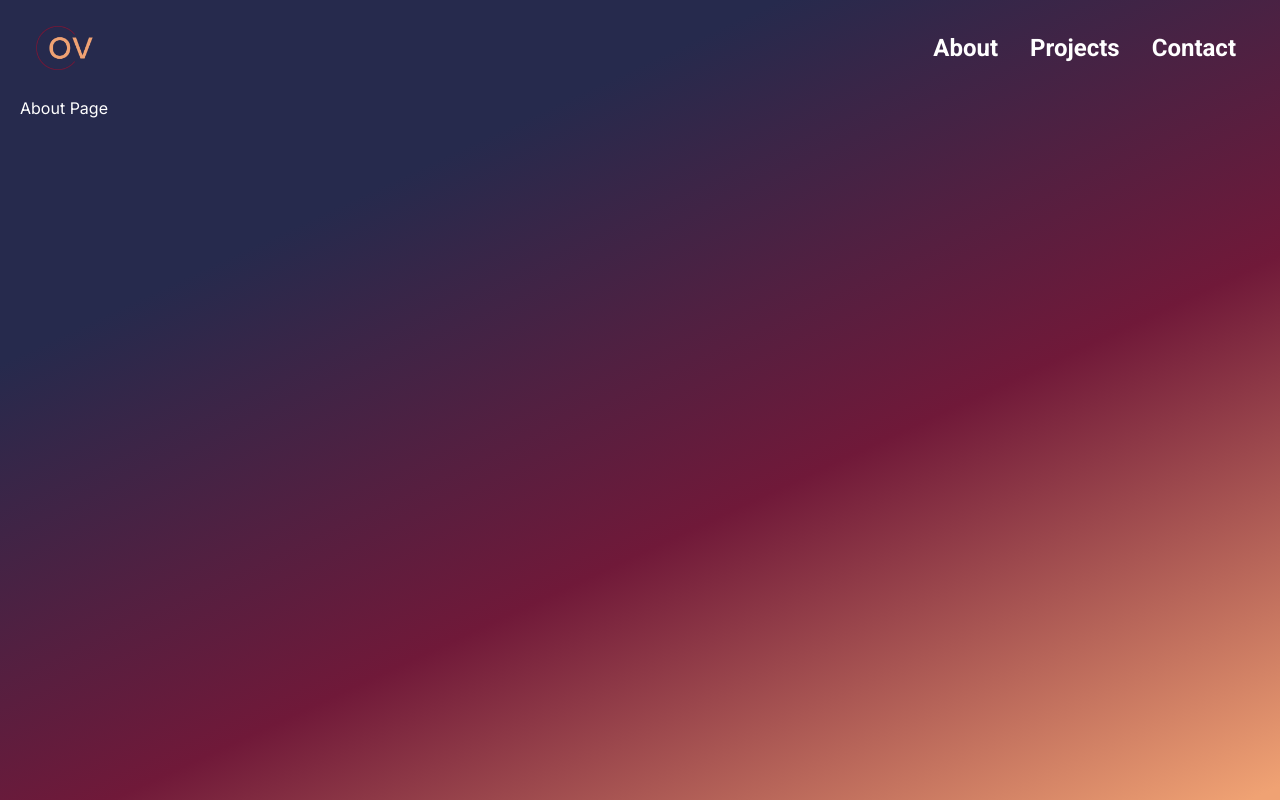
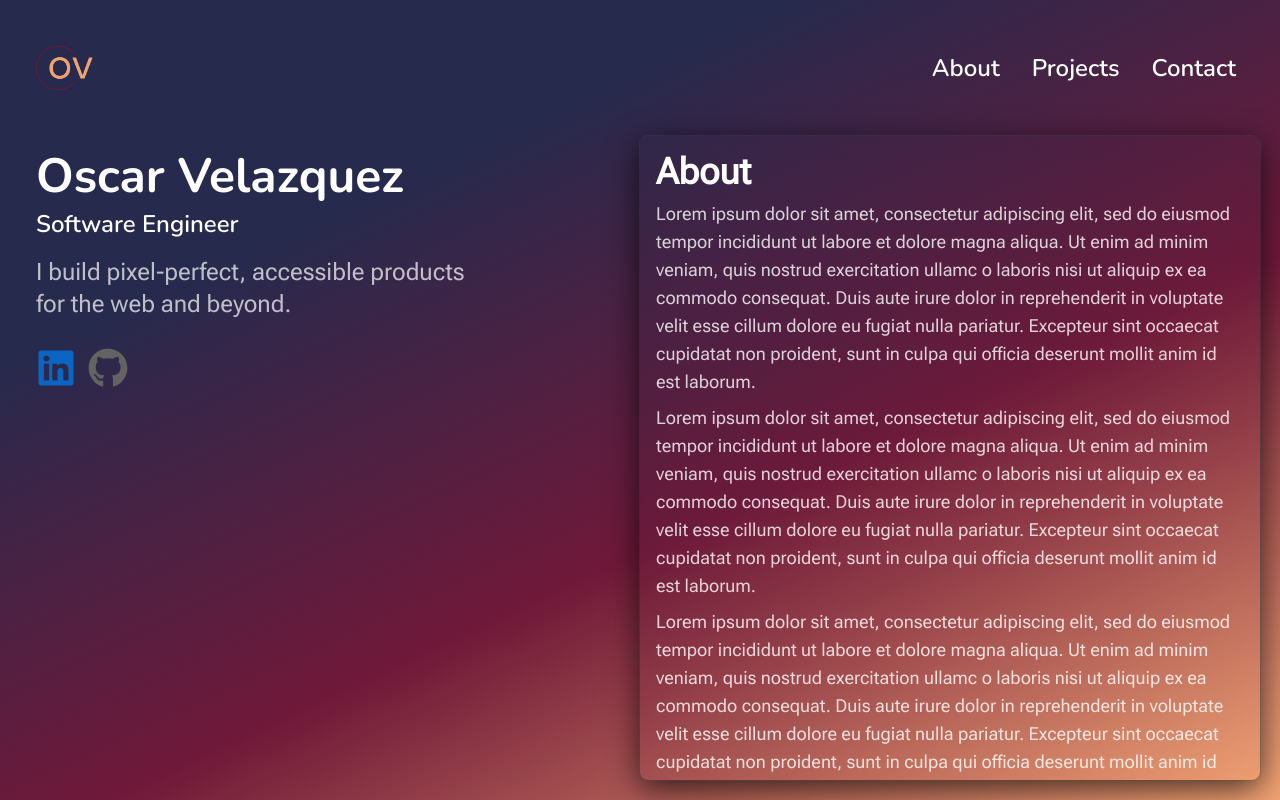
Before and after one commit to oscarvel821/web-portfolio, a Next.js app: page /about in a window 1280 px wide. Built offline with nearby package versions, Linux system fonts and the light colour scheme.

Commit message:
Created about page

```diff
--- a/package.json
+++ b/package.json
@@ -9,6 +9,7 @@
     "lint": "next lint"
   },
   "dependencies": {
+    "@types/react-icons": "^3.0.0",
     "next": "14.0.4",
     "react": "^18",
     "react-dom": "^18",
--- /dev/null
+++ b/src/app/Hero.tsx
@@ -0,0 +1,18 @@
+import SocialMediaIcons from "@/components/navbar/links/socialMediaIcons/SocialMediaIcons";
+import Link from "next/link"
+
+const Hero = () => {
+    return (
+        <div className="w-full md:w-3/4 md:pb-5 md:mb-20">
+            <h1 className="text-5xl font-Nunito my-5">Welcome, My Name is Oscar Velazquez</h1>
+            <h3 className="text-lg my-5">I am a dedicated software engineer with a specialized interest in the realms of web development, machine learning, and video game programming.</h3>
+            <h3 className="text-lg my-5">My professional journey is fueled by a commitment to pushing the boundaries of technology, whether it's building responsive web applications, exploring the frontiers of machine learning algorithms, or crafting immersive experiences in the world of video game development. Feel free to <Link className="font-bold" href="contact">Contact Me</Link>.</h3>
+            <div className="text-lg my-8">
+                <Link className="bg-[#F0A273] rounded-xl p-3 outline outline-1 outline-[#262A4D] shadow hover:shadow-lg hover:bg-[#D18B4D] active:bg-[#B47634]" href="/about">Read More About Me</Link>
+            </div>
+            <SocialMediaIcons/>
+        </div>
+    )
+}
+
+export default Hero;
--- a/src/app/about/page.tsx
+++ b/src/app/about/page.tsx
@@ -1,9 +1,44 @@
+import SocialMediaIcons from "@/components/navbar/links/socialMediaIcons/SocialMediaIcons";
+import Schools from "@/components/education/Schools";
+import Skills from "@/components/skills/Skills";
+import { FaLongArrowAltRight } from "react-icons/fa"
+
 const AboutPage = () => {
-  return (
-    <main className="">
-      About Page
-    </main>
-  )
+    return (
+      <main className="p-4 grow flex flex-col md:flex-row md:relative">
+        <div className="flex flex-col font-Nunito md:w-1/2">
+          <h1 className="text-5xl font-bold">Oscar Velazquez</h1>
+          <h2 className="text-2xl my-2">Software Engineer</h2>
+          <h2 className="w-3/4 text-2xl my-2 font-RobotoFlex text-opacity-70">I build pixel-perfect, accessible products for the web and beyond.</h2>
+          {/* <ul>
+            <li>About</li>
+            <li>Education</li>
+            <li>Skills</li>
+          </ul> */}
+          <SocialMediaIcons/>
+        </div>
+        <div className="p-4 glass outline outline-1 outline-slate-600/30 rounded-lg flex flex-col md:w-1/2 md:absolute md:top-0 md:bottom-5 md:right-0 md:overflow-scroll">
+          <section className="flex flex-col font-RobotoFlex text-lg">
+            <h2 className="text-4xl font-bold mb-2">About</h2>
+            <p className="mb-2 text-opacity-80">Lorem ipsum dolor sit amet, consectetur adipiscing elit, sed do eiusmod tempor incididunt ut labore et dolore magna aliqua. Ut enim ad minim veniam, quis nostrud exercitation ullamc o laboris nisi ut aliquip ex ea commodo consequat. Duis aute irure dolor in reprehenderit in voluptate velit esse cillum dolore eu fugiat nulla pariatur. Excepteur sint occaecat cupidatat non proident, sunt in culpa qui officia deserunt mollit anim id est laborum.</p>
+            <p className="mb-2 text-opacity-80">Lorem ipsum dolor sit amet, consectetur adipiscing elit, sed do eiusmod tempor incididunt ut labore et dolore magna aliqua. Ut enim ad minim veniam, quis nostrud exercitation ullamc o laboris nisi ut aliquip ex ea commodo consequat. Duis aute irure dolor in reprehenderit in voluptate velit esse cillum dolore eu fugiat nulla pariatur. Excepteur sint occaecat cupidatat non proident, sunt in culpa qui officia deserunt mollit anim id est laborum.</p>
+            <p className="text-opacity-80">Lorem ipsum dolor sit amet, consectetur adipiscing elit, sed do eiusmod tempor incididunt ut labore et dolore magna aliqua. Ut enim ad minim veniam, quis nostrud exercitation ullamc o laboris nisi ut aliquip ex ea commodo consequat. Duis aute irure dolor in reprehenderit in voluptate velit esse cillum dolore eu fugiat nulla pariatur. Excepteur sint occaecat cupidatat non proident, sunt in culpa qui officia deserunt mollit anim id est laborum.</p>
+          </section>
+          <section className="mt-5">
+            <h2 className="text-4xl font-bold mb-2 font-RobotoFlex">Education</h2>
+            <Schools/>
+          </section>
+          <section className="mt-5">
+            <h2 className="text-4xl font-bold mb-2 font-RobotoFlex">Skills</h2>
+            <Skills/>
+            <div className="mt-5 inline-flex items-center cursor-pointer hover:scale-105 transform transition-transform">
+              <span className="text-xl me-1">View Full Resume </span>
+              <FaLongArrowAltRight size={40} />
+            </div>
+          </section>
+        </div>
+      </main>
+    )
 }
 
 export default AboutPage;
--- a/src/app/page.tsx
+++ b/src/app/page.tsx
@@ -1,9 +1,12 @@
-import Image from 'next/image'
+import Hero from '@/app/Hero'
 
-export default function Home() {
+const Home = () => {
   return (
-    <main className="p-4">
-      Home Page
+    <main className="p-4 grow md:flex md:justify-center md:items-center">
+      <Hero/>
     </main>
   )
 }
+
+
+export default Home;
--- /dev/null
+++ b/src/components/education/Schools.tsx
@@ -0,0 +1,54 @@
+interface school {
+    name: string;
+    start_year: string;
+    end_year : string;
+    city: string;
+    state : string;
+    degree : string;
+    gpa : string;
+}
+
+const Schools = () => {
+
+    const schools : school[] = [
+        {
+            name : "New Jersey Institute of Technology",
+            start_year : "2019",
+            end_year : "Present",
+            city : "Newark",
+            state : "NJ",
+            degree : "Bachelor of Science in Computer Science",
+            gpa : "3.4"
+        },
+        {
+            name : "Ocean County College",
+            start_year : "2019",
+            end_year : "2021",
+            city : "Toms River",
+            state : "NJ",
+            degree : "Associate of Science in Computer Science",
+            gpa : "3.4"
+        }
+    ]
+
+
+    return (
+        <div>
+            {schools.map((s, index) => (
+                <div className="flex font-RobotoFlex my-5">
+                    <div key={`school-${index}`} className="text-md text-opacity-80 w-1/5">
+                        <p className="p-1">{`${s.start_year} - ${s.end_year}`}</p>
+                    </div>
+                    <div className="ms-5">
+                        <h3 className="text-2xl font-bold">{s.name}</h3>
+                        <h4 className="text-lg my-3 text-opacity-80">{`${s.city}, ${s.state}`}</h4>
+                        <h4 className="text-lg my-3 text-opacity-80">{s.degree}</h4>
+                        <h4 className="text-lg my-3 text-opacity-80">{`GPA ${s.gpa}`}</h4>
+                    </div>
+                </div>
+            ))}
+        </div>
+    )
+}
+
+export default Schools;
--- a/src/components/navbar/Navbar.tsx
+++ b/src/components/navbar/Navbar.tsx
@@ -14,7 +14,7 @@ const Navbar : FC = () => {
     }
 
     return (
-        <nav>
+        <nav className='my-5'>
              <div className='flex flex-wrap items-center justify-between p-4'>
                 <div className=''>
                     <Link onClick={() => setCollapse(false)} href="/">
@@ -24,7 +24,7 @@ const Navbar : FC = () => {
                 <div onClick={onCollapse} className='md:hidden cursor-pointer hover:bg-slate-500 hover:rounded hover:bg-opacity-20 active:scale-90'>
                     <RxHamburgerMenu size={40}/>
                 </div>
-                <div className={`${collapse ? "" : "hidden"} w-full my-2 outline outline-1 outline-slate-600 rounded shadow-xl md:block md:w-auto md:outline-none md:shadow-none font-Roboto`}>
+                <div className={`${collapse ? "" : "hidden"} w-full my-2 outline outline-1 outline-slate-600 rounded shadow-xl md:block md:w-auto md:outline-none md:shadow-none font-Nunito`}>
                     <ul className='flex flex-col items-center bg-gray-800 bg-opacity-30 p-2 md:flex-row md:space-x-8 md:bg-inherit'>
                         <Links handleCollapse={() => setCollapse(false)}/>
                     </ul>
--- a/src/components/navbar/links/Links.tsx
+++ b/src/components/navbar/links/Links.tsx
@@ -32,7 +32,7 @@ const Links : FC<props> = ({handleCollapse} : props) => {
     return (
         <>
             {links.map((l, index) => (
-                <li className='text-xl my-2 md:text-2xl md:my-0'>
+                <li key={index} className='text-xl my-2 md:text-2xl md:my-0'>
                     <Link onClick={handleCollapse} className='hover:text-[#F0A273]' href={l.path} key={index}>{l.title}</Link>
                 </li>
             ))}
--- /dev/null
+++ b/src/components/navbar/links/socialMediaIcons/SocialMediaIcons.tsx
@@ -0,0 +1,36 @@
+import { ReactNode } from "react";
+import { FaLinkedin, FaGithub } from "react-icons/fa";
+
+interface SocialMediaLinks {
+    title: string;
+    icon : ReactNode;
+    path : string;
+}
+
+const SocialMediaIcons = () => {
+
+    const links : SocialMediaLinks[] = [
+        {
+            title : "LinkedIn",
+            icon : <FaLinkedin className="text-[#0a66c2] hover:text-[#084d99]" size={40}/>,
+            path : "https://www.linkedin.com/"
+        },
+        {
+            title : "Github",
+            icon : <FaGithub className="text-[#636362] hover:text-[#4d4d4d] mx-3" size={40}/>,
+            path : "https://github.com/"
+        }
+    ]
+
+    return (
+        <div className="flex my-5">
+            {links.map((l, index) => (
+                <a key={l.title} href={l.path} target="_blank">
+                    {l.icon}
+                </a>
+            ))}
+        </div>
+    )
+}
+
+export default SocialMediaIcons;
--- /dev/null
+++ b/src/components/skills/Skills.tsx
@@ -0,0 +1,27 @@
+const Skills = () => {
+    const skills: string[] = [
+        "React",
+        "Typescript",
+        "Next JS",
+        "Python",
+        "C",
+        "C ++",
+        "Node",
+        "Git",
+        "Pygame",
+        "MySql",
+        "MongoDB",
+    ]
+
+    return (
+        <div className="text-[#A34D4E] mt-5 grid grid-cols-2 gap-2 md:grid-cols-4 md:gap-4">
+            {skills.map((s, index) => (
+                    <div key={`skill-${index}`} className="flex justify-center p-3 rounded-full bg-[#280A2E] outline outline-2 outline-[#A34D4E]">
+                        {s}
+                    </div>
+            ))}
+        </div>
+    )
+}
+
+export default Skills;
```
Also changed, not shown: 1 other file (tests, documents, lock files or other folders).
